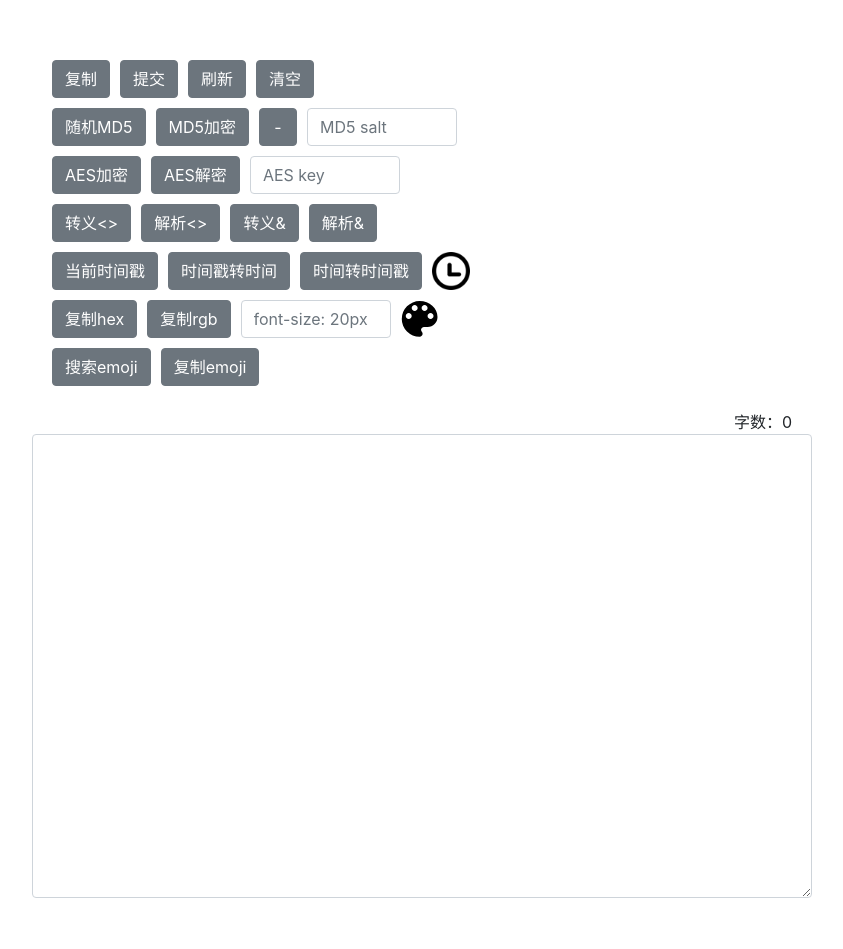
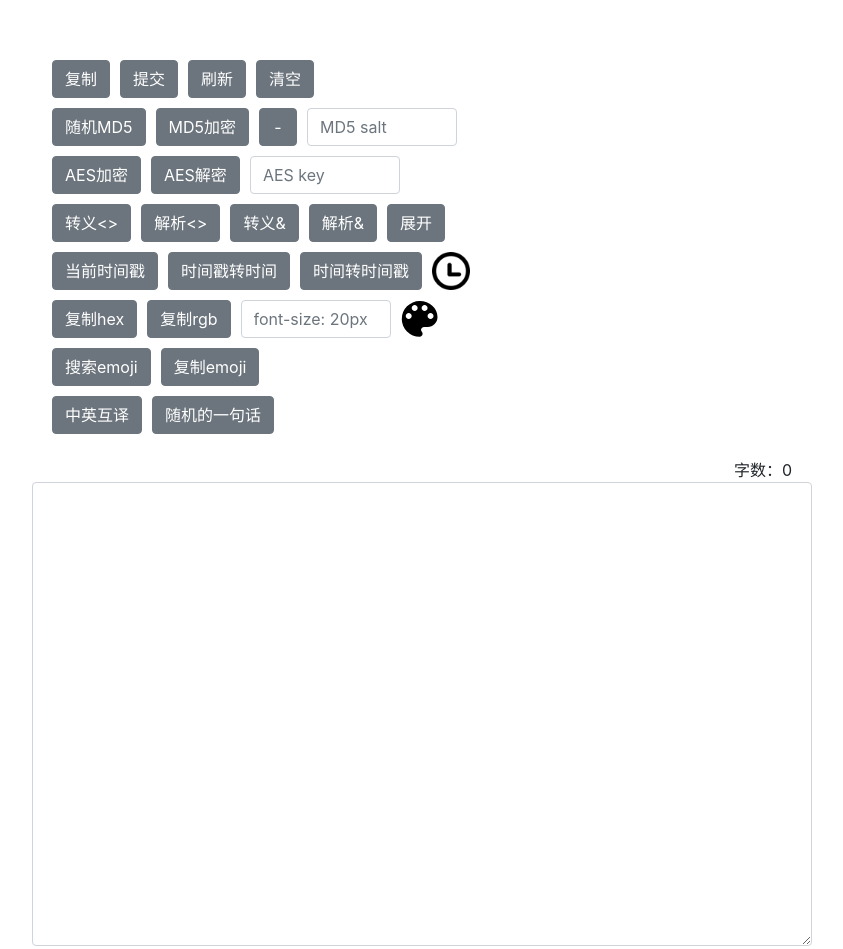
Before and after one commit to Wesley1999/text_tools, a plain HTML site: page web/index.html in a window 1280 px wide. Shown: the whole page, without its empty margins (218-1061 px from the left). Before the commit the page ends 908 px from the top, so only its background shows below. Drawn offline with Linux system fonts and the light colour scheme; no server answers.

Commit message:
增加功能

```diff
--- a/web/index.html
+++ b/web/index.html
@@ -2,7 +2,7 @@
 <html lang="zh">
 <head>
     <meta charset="UTF-8">
-    <title>文本传输</title>
+    <title>在线文本处理工具</title>
     <meta name="viewport" content="width=device-width, initial-scale=1.0,minimum-scale=1.0,maximum-scale=1.0,user-scalable=no">
     <link rel="stylesheet" href="bootstrap/css/bootstrap.min.css">
     <style>
@@ -43,10 +43,13 @@
         <button type="button" class="btn btn-secondary" onclick="parsing_lt_gt()">解析<></button>
         <button type="button" class="btn btn-secondary" onclick="escape_and()">转义&</button>
         <button type="button" class="btn btn-secondary" onclick="parsing_and()">解析&</button>
+        <button type="button" class="btn btn-secondary" onclick="show_more(this)">展开</button>
 <!--        <button type="button" class="btn btn-secondary" onclick="escape_html()">转义HTML</button>-->
 <!--        <button type="button" class="btn btn-secondary" onclick="parsing_html()">解析HTML</button>-->
     </div>
-    <div class="row" style="margin-left: 20px; margin-top: 10px">
+
+    <div id="hide">
+        <div class="row" style="margin-left: 20px; margin-top: 10px; z-index: 0">
             <button type="button" class="btn btn-secondary" onclick="current_time_stamp()">当前时间戳</button>
             <button type="button" class="btn btn-secondary" onclick="time_stamp_to_time()">时间戳转时间</button>
             <button type="button" class="btn btn-secondary" onclick="time_to_time_stamp()">时间转时间戳</button>
@@ -64,6 +67,12 @@
             <button type="button" class="btn btn-secondary" onclick="search_emojis()">搜索emoji</button>
             <button type="button" class="btn btn-secondary" onclick="copy_emojis()">复制emoji</button>
         </div>
+        <div class="row" style="margin-left: 20px; margin-top: 10px">
+        <button type="button" class="btn btn-secondary" onclick="translate1()">中英互译</button>
+        <button type="button" class="btn btn-secondary" onclick="randomSentence()">随机的一句话</button>
+    </div>
+    </div>
+
     <br>
     <div style="float: right; padding-right: 20px" id="wordsCount">字数：0</div>
     <textarea id="text" class="form-control" style="width: 100%; margin-top: 0; font-size: 20px;" rows="15" oninput="text_change()"></textarea>
--- a/web/js/index.js
+++ b/web/js/index.js
@@ -102,6 +102,20 @@ function parsing_and() {
     set(get().replaceAll("&amp;", "&"));
     if (get() === originalContent) {
         toast("不需要解析");
+    }
+}
+
+function show_more(target) {
+    if ($("#hide").css("height") === "0px") {
+        $(target).text("展开");
+        $("#hide").css("display", "block");
+        $("#hide").animate({height:$("#hide").prop('scrollHeight') + "px"}, 200);
+    } else {
+        $("#hide").animate({height:"0"}, 200);
+        setTimeout(function () {
+            $("#hide").css("display", "none")
+        }, 150);
+        $(target).text("收起");
     }
 }
 
@@ -263,6 +277,26 @@ function copy_emojis() {
     }
 }
 
+function translate1() {
+    let originalContent = get();
+    $.getJSON("https://api.66mz8.com/api/fanyi.php?info="+get(), function(json){
+        set(json.fanyi)
+        if (get() === originalContent) {
+            toast("无法翻译");
+        }
+    });
+}
+
+function randomSentence() {
+    let originalContent = get();
+    $.getJSON("https://v1.hitokoto.cn/", function(json){
+        set(json.hitokoto + "\n\n——" +json.from)
+        if (get() === originalContent) {
+            randomSentence();
+        }
+    });
+}
+
 function text_change() {
     let words = wordsCount(get());
     $("#timer").val(get());
```
Lines whose indentation alone changed are shown as unchanged.
